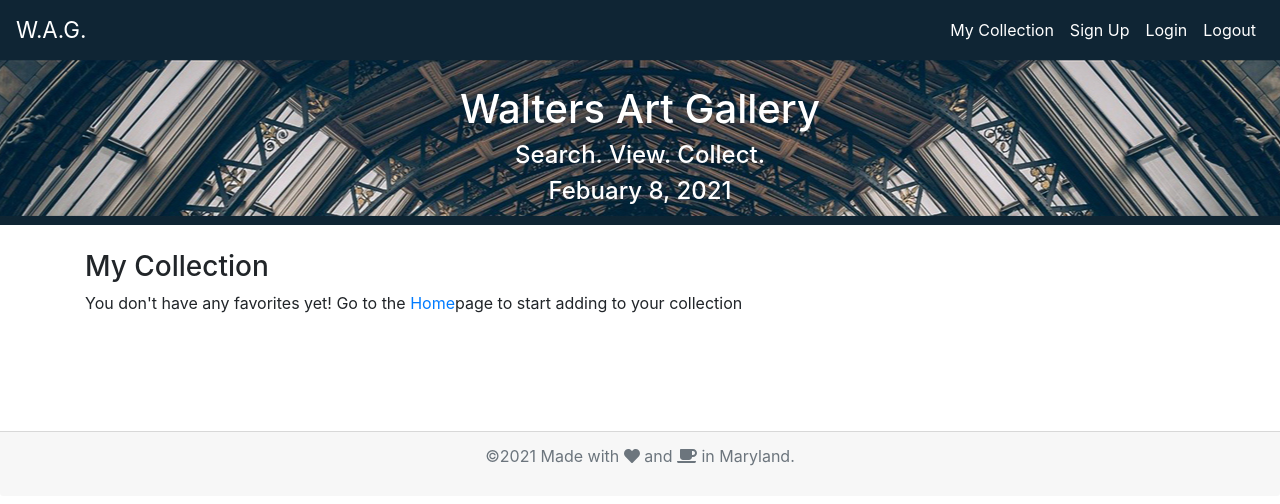
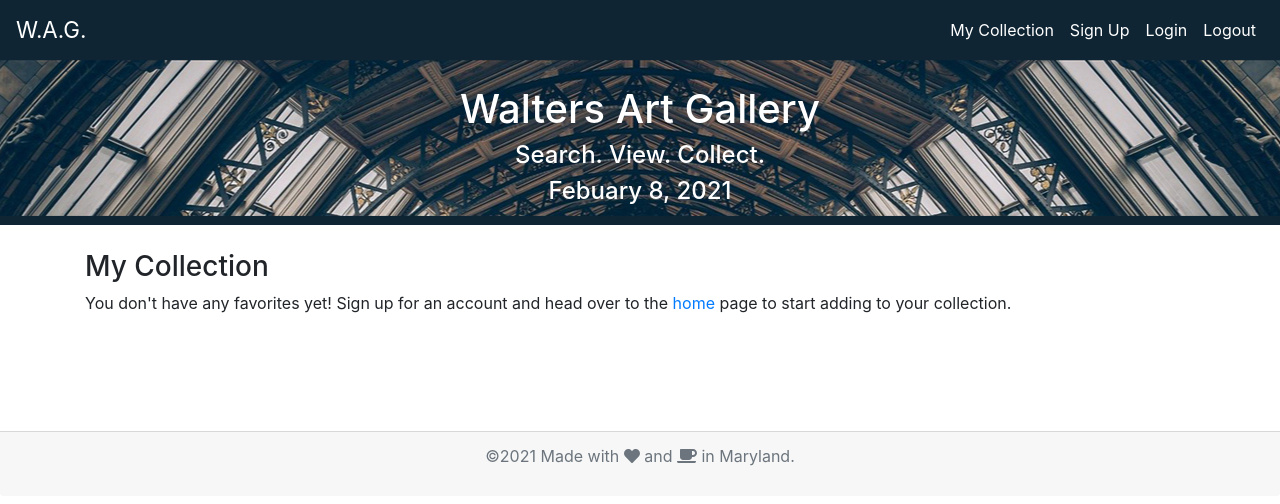
Before and after one commit to jrtwheeler/Walters_Art_Gallery_App, a React (Create React App) app in the folder client/: page /collections in a window 1280 px wide. Shown: the top 504 px of the page. Built offline with nearby package versions, Linux system fonts and the light colour scheme; no server answers.

Commit message:
Update sentence on Collections page for user who is not logged in

```diff
--- a/client/src/components/FavoriteCard/index.js
+++ b/client/src/components/FavoriteCard/index.js
@@ -95,8 +95,13 @@
     });
     return <div className="row">{favoriteCard}</div>;
   } else {
-    return <p>You don't have any favorites yet! Go to the <a href="/landing">Home</a>
-     page to start adding to your collection</p>;
+    return (
+      <p>
+        You don't have any favorites yet! Sign up for an account and head over
+        to the <a href="/landing">home </a>
+        page to start adding to your collection.
+      </p>
+    );
   }
 }
 export default FavoriteCard;
```
Also changed, not shown: 1 other file (tests, documents, lock files or other folders).
